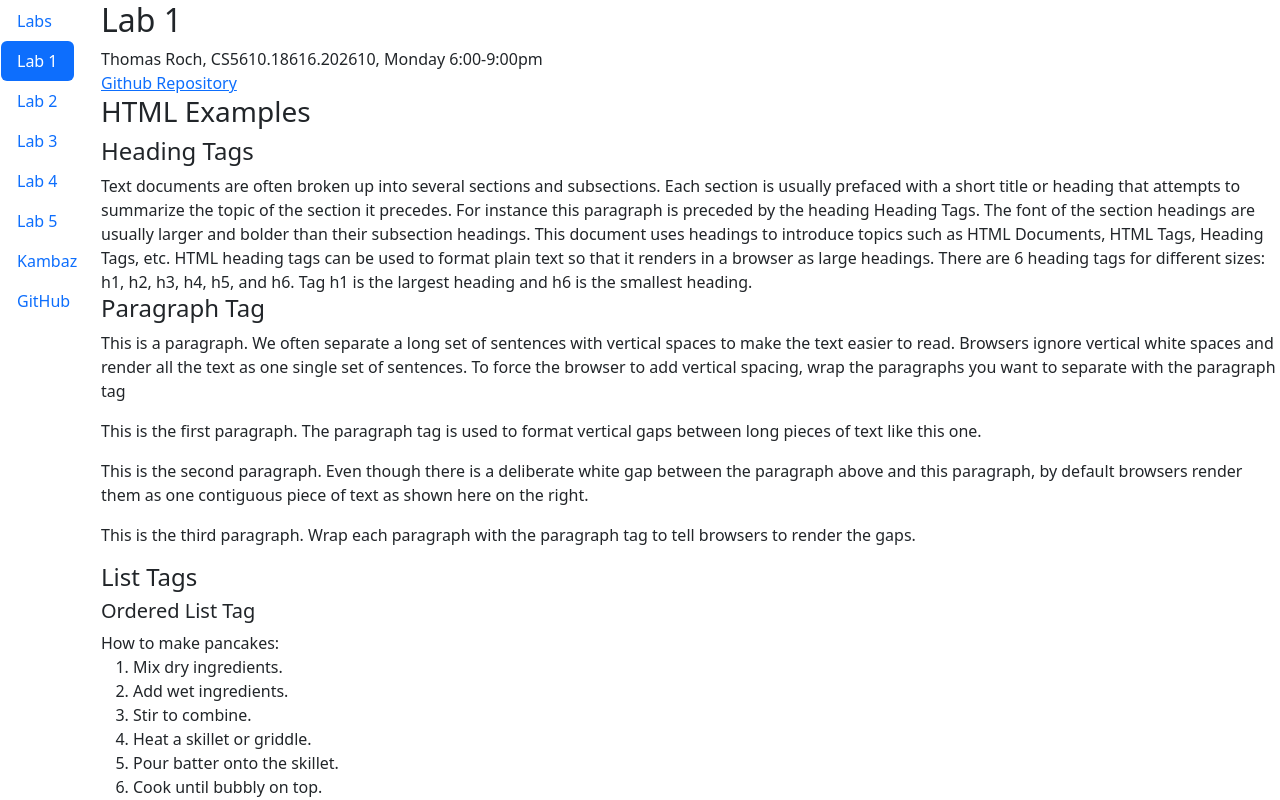
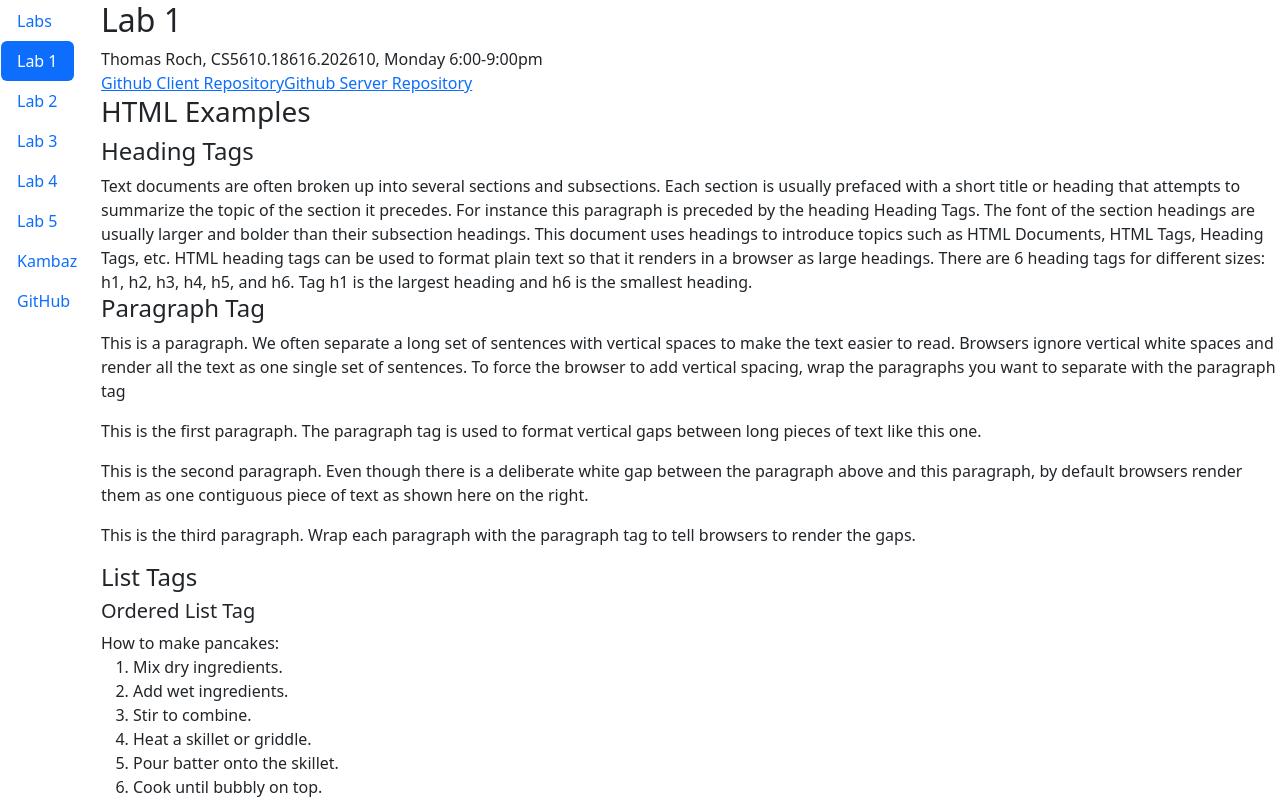
Before and after one commit to ThomasRoch18/kanbaz-next-js, a Next.js app: page /Labs/Lab1 in a window 1280 px wide. Shown: the top 800 px of the page. Built offline with nearby package versions, Linux system fonts and the light colour scheme.

Commit message:
added link to server repository

```diff
--- a/app/Labs/Lab1/page.tsx
+++ b/app/Labs/Lab1/page.tsx
@@ -5,7 +5,8 @@ export default function Lab1() {
         <div id="wd-lab1">
             <h2>Lab 1</h2>
             Thomas Roch, CS5610.18616.202610, Monday 6:00-9:00pm <br />
-            <a href="https://github.com/ThomasRoch18/kanbaz-next-js" id="wd-github">Github Repository</a>
+            <a href="https://github.com/ThomasRoch18/kanbaz-next-js" id="wd-github">Github Client Repository</a>
+            <a href="https://github.com/ThomasRoch18/kanbaz-node-server-app" id="wd-github">Github Server Repository</a>
             <h3>HTML Examples</h3>
             <div id="wd-h-tag">
                 <h4>Heading Tags</h4>
```
